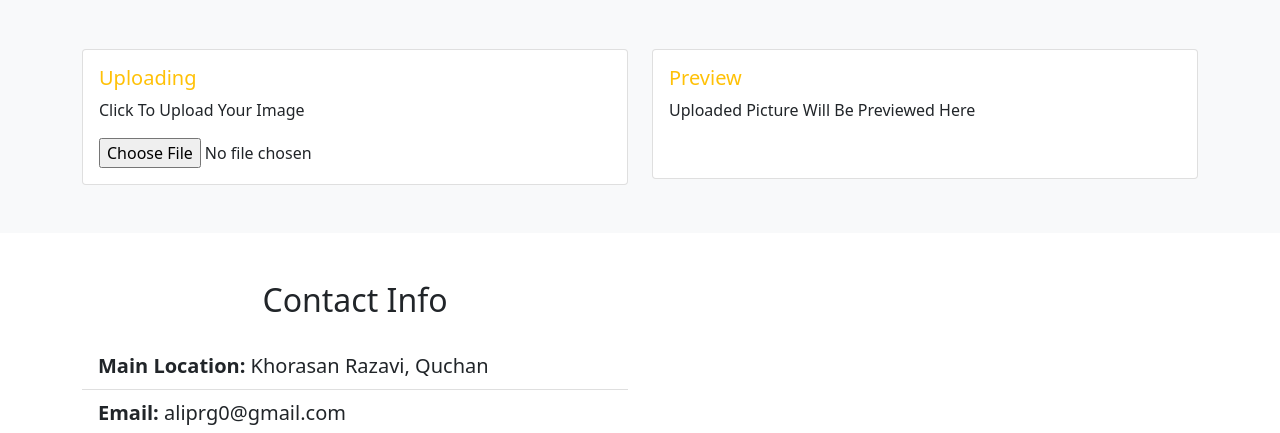
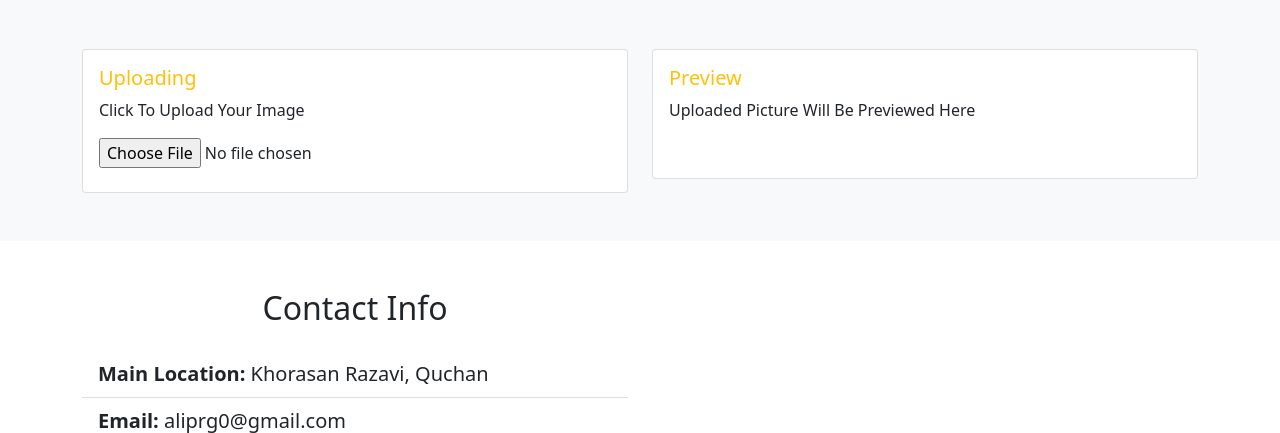
Before and after one commit to aliprg0/Brain-Tumor-Detection, a Flask app: page / in a window 1280 px wide. Shown: the part 1086-1519 px from the top of the page. Run offline with Flask 2, Linux system fonts and the light colour scheme; some libraries are stand-ins or nearby versions.

Commit message:
result box size changed

```diff
--- a/static/app.js
+++ b/static/app.js
@@ -21,7 +21,7 @@ function showPreview(event) {
     .then((response) => response.json())
     .then((data) => {
       var pricesection = document.getElementById("Predicted_Result");
-      pricesection.innerText = "نتیجه : " + data["Result"];
+      pricesection.innerText = "Result: " + data["Result"];
     })
 
     //if there's an error, you'll see it here
--- a/templates/index.html
+++ b/templates/index.html
@@ -72,11 +72,11 @@
       <div class="container">
         <div class="row">
           <div class="col-md-4">
-            <div class="card">
+            <div class="card ">
               <div class="card-body">
                 <h5 class="card-title">
                   <i class="fas fa-user-plus"></i>
-                  <span class="text-warning">Github</span>
+                  <span class="text-warning ">Github</span>
                 </h5>
                 <p class="card-text">Full Source With Logs</p>
                 <a
@@ -136,7 +136,7 @@
                   accept="image/*"
                   onchange="showPreview(event);"
                   class="lols"/>
-                <div class="result-section" id="Predicted_Result"></div>
+                <div class="result-section mt-2 h3" id="Predicted_Result"></div>
               </div>
             </div>
           </div>
```
Also changed, not shown: 1 other file.
